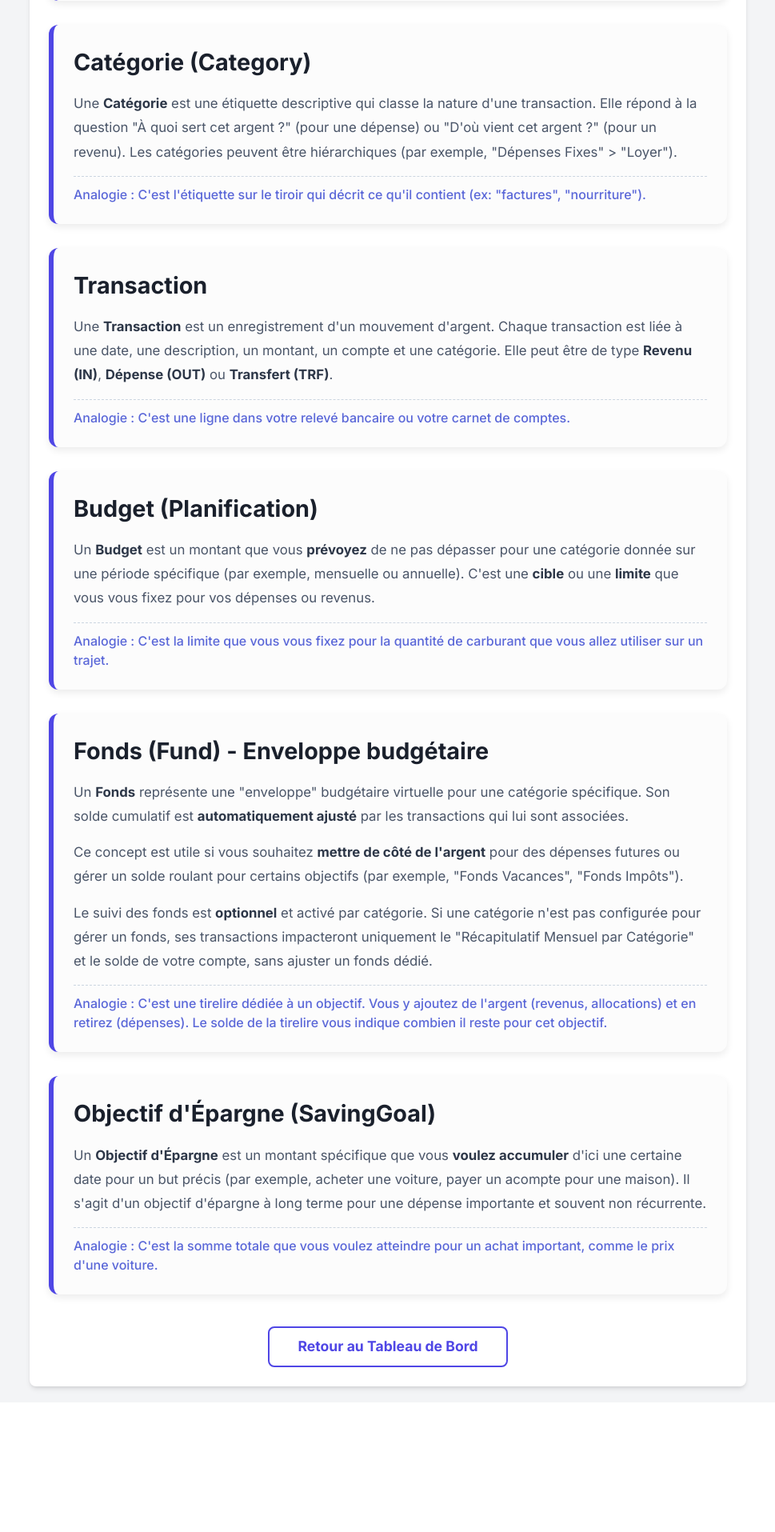
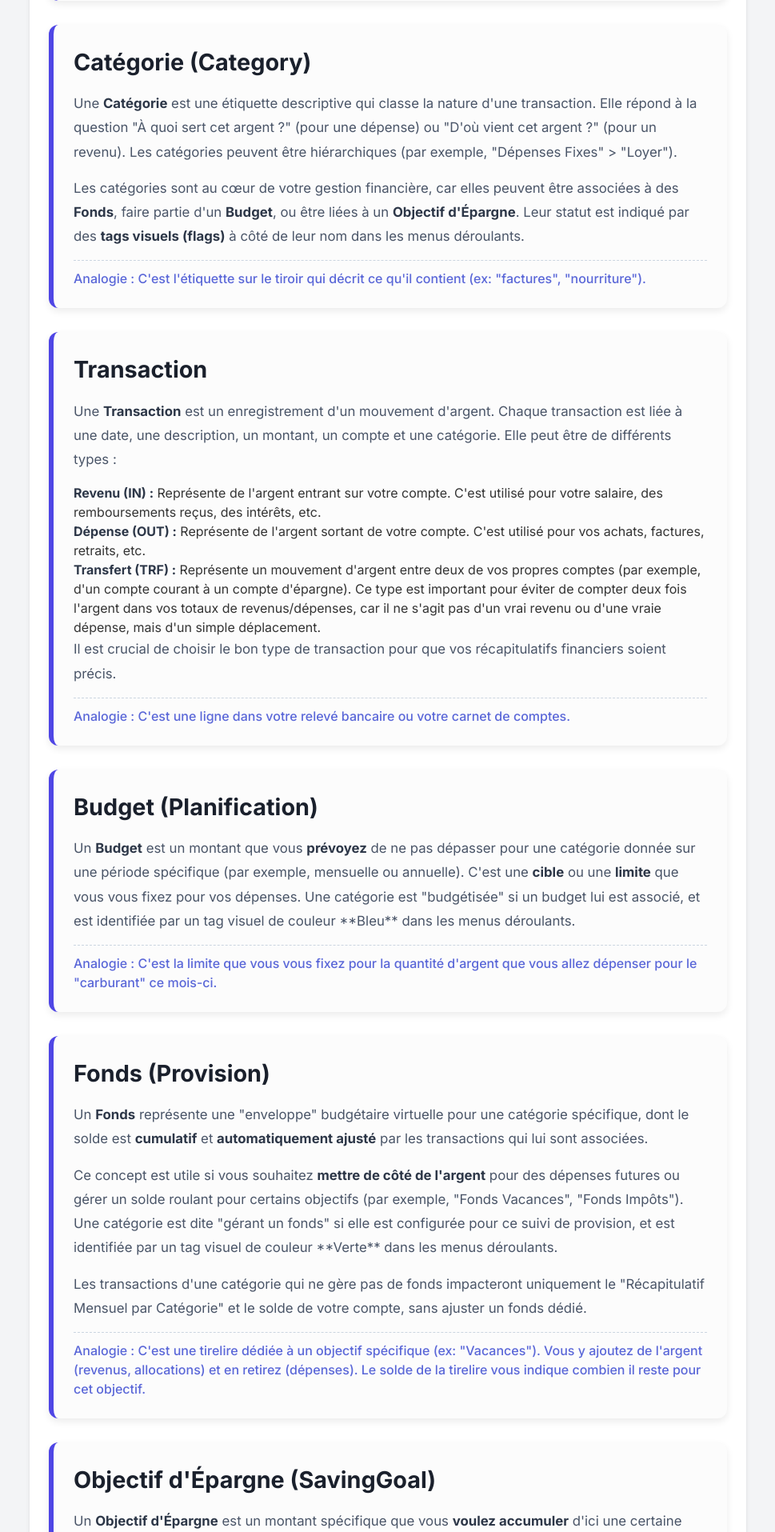
Before and after one commit to sebschopf/budgetosaurus, a Django app: page /glossary/ in a window 1280 px wide. Shown: the part 484-2399 px from the top of the page at 80% size, without its empty margins (155-1124 px from the left). Before the commit the page ends 2226 px from the top, so only its background shows below. Run offline with Django 5.2, Linux system fonts and the light colour scheme; some libraries are stand-ins or nearby versions.

Commit message:
docs(glossary): Update and expand financial terminology
Enhances definitions for 'Category', 'Budget', 'Fund', and 'Saving Goal' to provide
clearer explanations and analogies.
Adds a new entry for 'Tag / Flag (Visual Category Indicator)' to explain the new
colored badges (Fonds, Budget, Objectif) and their purpose in the UI.
Clarifies the usage and purpose of different 'Transaction' types (Revenu, Dépense, Transfert).

```diff
--- a/webapp/templates/webapp/glossary.html
+++ b/webapp/templates/webapp/glossary.html
@@ -86,33 +86,53 @@
     <div class="glossary-item">
         <h2>Catégorie (Category)</h2>
         <p>Une <strong>Catégorie</strong> est une étiquette descriptive qui classe la nature d'une transaction. Elle répond à la question "À quoi sert cet argent ?" (pour une dépense) ou "D'où vient cet argent ?" (pour un revenu). Les catégories peuvent être hiérarchiques (par exemple, "Dépenses Fixes" > "Loyer").</p>
+        <p>Les catégories sont au cœur de votre gestion financière, car elles peuvent être associées à des <strong>Fonds</strong>, faire partie d'un <strong>Budget</strong>, ou être liées à un <strong>Objectif d'Épargne</strong>. Leur statut est indiqué par des <strong>tags visuels (flags)</strong> à côté de leur nom dans les menus déroulants.</p>
         <em>Analogie : C'est l'étiquette sur le tiroir qui décrit ce qu'il contient (ex: "factures", "nourriture").</em>
     </div>
 
     <div class="glossary-item">
         <h2>Transaction</h2>
-        <p>Une <strong>Transaction</strong> est un enregistrement d'un mouvement d'argent. Chaque transaction est liée à une date, une description, un montant, un compte et une catégorie. Elle peut être de type <strong>Revenu (IN)</strong>, <strong>Dépense (OUT)</strong> ou <strong>Transfert (TRF)</strong>.</p>
+        <p>Une <strong>Transaction</strong> est un enregistrement d'un mouvement d'argent. Chaque transaction est liée à une date, une description, un montant, un compte et une catégorie. Elle peut être de différents types :</p>
+        <ul>
+            <li><strong>Revenu (IN) :</strong> Représente de l'argent entrant sur votre compte. C'est utilisé pour votre salaire, des remboursements reçus, des intérêts, etc.</li>
+            <li><strong>Dépense (OUT) :</strong> Représente de l'argent sortant de votre compte. C'est utilisé pour vos achats, factures, retraits, etc.</li>
+            <li><strong>Transfert (TRF) :</strong> Représente un mouvement d'argent entre deux de vos propres comptes (par exemple, d'un compte courant à un compte d'épargne). Ce type est important pour éviter de compter deux fois l'argent dans vos totaux de revenus/dépenses, car il ne s'agit pas d'un vrai revenu ou d'une vraie dépense, mais d'un simple déplacement.</li>
+        </ul>
+        <p>Il est crucial de choisir le bon type de transaction pour que vos récapitulatifs financiers soient précis.</p>
         <em>Analogie : C'est une ligne dans votre relevé bancaire ou votre carnet de comptes.</em>
     </div>
 
     <div class="glossary-item">
         <h2>Budget (Planification)</h2>
-        <p>Un <strong>Budget</strong> est un montant que vous <strong>prévoyez</strong> de ne pas dépasser pour une catégorie donnée sur une période spécifique (par exemple, mensuelle ou annuelle). C'est une <strong>cible</strong> ou une <strong>limite</strong> que vous vous fixez pour vos dépenses ou revenus.</p>
-        <em>Analogie : C'est la limite que vous vous fixez pour la quantité de carburant que vous allez utiliser sur un trajet.</em>
+        <p>Un <strong>Budget</strong> est un montant que vous <strong>prévoyez</strong> de ne pas dépasser pour une catégorie donnée sur une période spécifique (par exemple, mensuelle ou annuelle). C'est une <strong>cible</strong> ou une <strong>limite</strong> que vous vous fixez pour vos dépenses. Une catégorie est "budgétisée" si un budget lui est associé, et est identifiée par un tag visuel de couleur **Bleu** dans les menus déroulants.</p>
+        <em>Analogie : C'est la limite que vous vous fixez pour la quantité d'argent que vous allez dépenser pour le "carburant" ce mois-ci.</em>
     </div>
 
     <div class="glossary-item">
-        <h2>Fonds (Fund) - Enveloppe budgétaire</h2>
-        <p>Un <strong>Fonds</strong> représente une "enveloppe" budgétaire virtuelle pour une catégorie spécifique. Son solde cumulatif est <strong>automatiquement ajusté</strong> par les transactions qui lui sont associées.</p>
-        <p>Ce concept est utile si vous souhaitez <strong>mettre de côté de l'argent</strong> pour des dépenses futures ou gérer un solde roulant pour certains objectifs (par exemple, "Fonds Vacances", "Fonds Impôts").</p>
-        <p>Le suivi des fonds est <strong>optionnel</strong> et activé par catégorie. Si une catégorie n'est pas configurée pour gérer un fonds, ses transactions impacteront uniquement le "Récapitulatif Mensuel par Catégorie" et le solde de votre compte, sans ajuster un fonds dédié.</p>
-        <em>Analogie : C'est une tirelire dédiée à un objectif. Vous y ajoutez de l'argent (revenus, allocations) et en retirez (dépenses). Le solde de la tirelire vous indique combien il reste pour cet objectif.</em>
+        <h2>Fonds (Provision)</h2>
+        <p>Un <strong>Fonds</strong> représente une "enveloppe" budgétaire virtuelle pour une catégorie spécifique, dont le solde est <strong>cumulatif</strong> et <strong>automatiquement ajusté</strong> par les transactions qui lui sont associées.</p>
+        <p>Ce concept est utile si vous souhaitez <strong>mettre de côté de l'argent</strong> pour des dépenses futures ou gérer un solde roulant pour certains objectifs (par exemple, "Fonds Vacances", "Fonds Impôts"). Une catégorie est dite "gérant un fonds" si elle est configurée pour ce suivi de provision, et est identifiée par un tag visuel de couleur **Verte** dans les menus déroulants.</p>
+        <p>Les transactions d'une catégorie qui ne gère pas de fonds impacteront uniquement le "Récapitulatif Mensuel par Catégorie" et le solde de votre compte, sans ajuster un fonds dédié.</p>
+        <em>Analogie : C'est une tirelire dédiée à un objectif spécifique (ex: "Vacances"). Vous y ajoutez de l'argent (revenus, allocations) et en retirez (dépenses). Le solde de la tirelire vous indique combien il reste pour cet objectif.</em>
     </div>
 
     <div class="glossary-item">
         <h2>Objectif d'Épargne (SavingGoal)</h2>
-        <p>Un <strong>Objectif d'Épargne</strong> est un montant spécifique que vous <strong>voulez accumuler</strong> d'ici une certaine date pour un but précis (par exemple, acheter une voiture, payer un acompte pour une maison). Il s'agit d'un objectif d'épargne à long terme pour une dépense importante et souvent non récurrente.</p>
-        <em>Analogie : C'est la somme totale que vous voulez atteindre pour un achat important, comme le prix d'une voiture.</em>
+        <p>Un <strong>Objectif d'Épargne</strong> est un montant spécifique que vous <strong>voulez accumuler</strong> d'ici une certaine date pour un but précis (par exemple, acheter une voiture, payer un acompte pour une maison). Il s'agit d'un objectif à long terme pour une dépense importante et souvent non récurrente.</p>
+        <p>Une catégorie est "liée à un objectif" si elle est associée à un objectif d'épargne actif, et est identifiée par un tag visuel de couleur **Orange/Jaune** dans les menus déroulants.</p>
+        <em>Analogie : C'est la somme totale que vous voulez atteindre pour un achat important, comme le prix d'une voiture, et vous y contribuez de diverses manières.</em>
+    </div>
+
+    <div class="glossary-item">
+        <h2>Tag / Flag (Indicateur Visuel de Catégorie)</h2>
+        <p>Les <strong>Tags / Flags</strong> sont de petits badges colorés qui apparaissent à côté du nom des catégories dans les menus déroulants. Ils servent d'indicateurs visuels rapides pour vous informer de la nature ou de l'impact particulier de la catégorie sélectionnée :</p>
+        <ul>
+            <li><strong><span style="background-color: #28a745; color: white; padding: 2px 6px; border-radius: 4px; font-weight: bold;">Fonds</span> (Vert) :</strong> Indique que la catégorie gère une provision ou une "enveloppe" budgétaire cumulative.</li>
+            <li><strong><span style="background-color: #007bff; color: white; padding: 2px 6px; border-radius: 4px; font-weight: bold;">Budget</span> (Bleu) :</strong> Indique que la catégorie est associée à un budget planifié.</li>
+            <li><strong><span style="background-color: #ffc107; color: white; padding: 2px 6px; border-radius: 4px; font-weight: bold;">Objectif</span> (Orange/Jaune) :</strong> Indique que la catégorie est liée à un objectif d'épargne spécifique.</li>
+        </ul>
+        <p>Une catégorie peut avoir plusieurs de ces tags si elle répond à plusieurs critères (par exemple, une catégorie peut être à la fois un "Fonds" et avoir un "Budget" si vous planifiez d'y verser un certain montant chaque mois).</p>
+        <em>Analogie : Ce sont comme de petits autocollants de couleur sur vos étiquettes de tiroir qui vous donnent des informations supplémentaires d'un coup d'œil.</em>
     </div>
 
     <a href="{% url 'dashboard_view' %}" class="back-link">Retour au Tableau de Bord</a>
```
